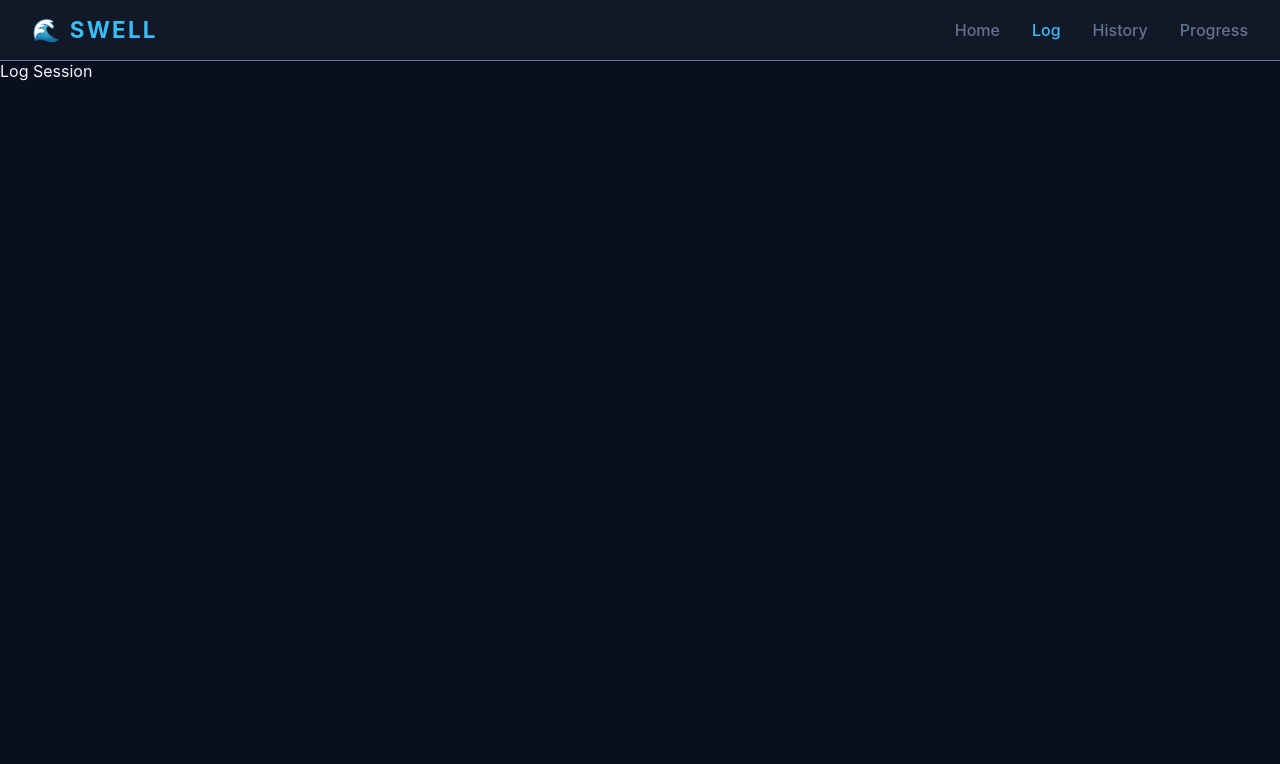
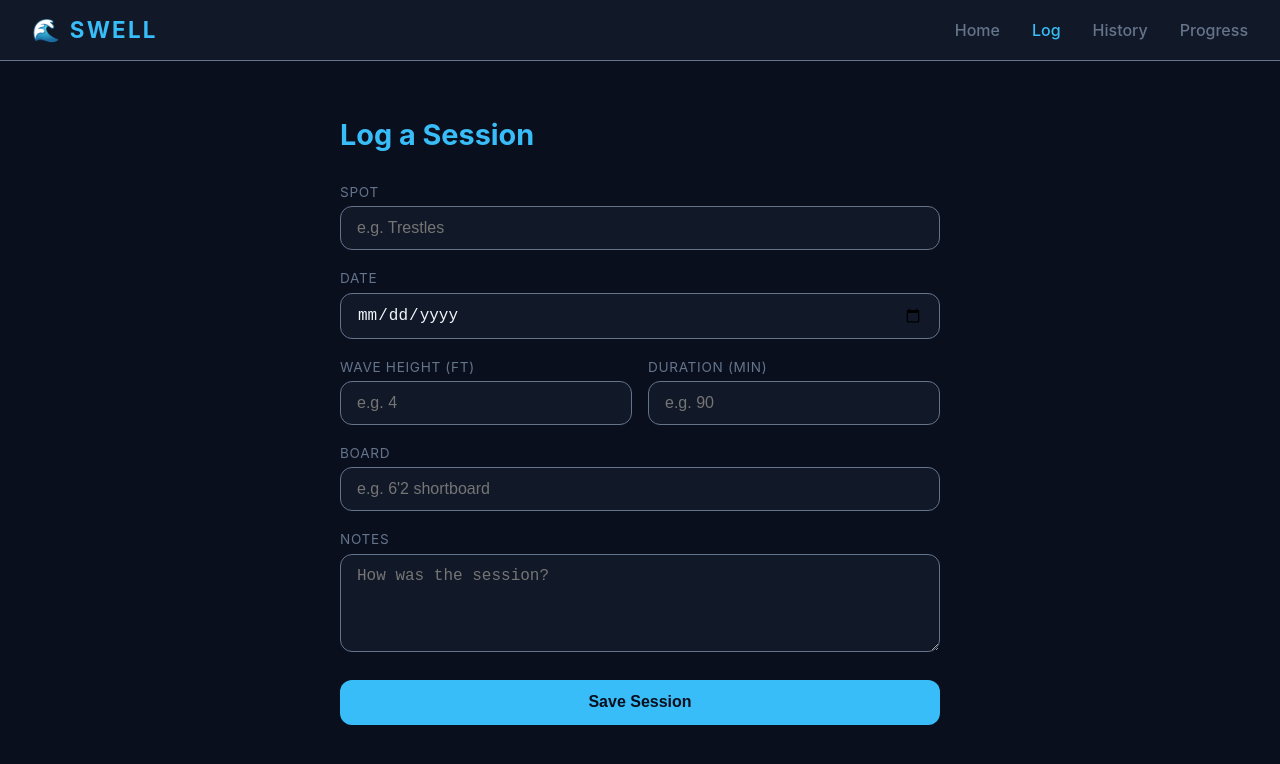
Before and after one commit to jradame/swell, a React (Vite) app: page /log in a window 1280 px wide. Shown: the top 764 px of the page. Built offline with nearby package versions, Linux system fonts and the light colour scheme.

Commit message:
build LogSession form

```diff
--- a/src/pages/LogSession.jsx
+++ b/src/pages/LogSession.jsx
@@ -1,2 +1,71 @@
-function LogSession() { return <div>Log Session</div> }
+import { useState } from 'react'
+import { useSessions } from '../context/SessionContext'
+import { useNavigate } from 'react-router-dom'
+import styles from './LogSession.module.css'
+
+function LogSession() {
+  const { addSession } = useSessions()
+  const navigate = useNavigate()
+
+  const [form, setForm] = useState({
+    spot: '',
+    date: '',
+    waveHeight: '',
+    duration: '',
+    board: '',
+    notes: ''
+  })
+
+  const handleChange = (e) => {
+    setForm(prev => ({ ...prev, [e.target.name]: e.target.value }))
+  }
+
+  const handleSubmit = (e) => {
+    e.preventDefault()
+    addSession(form)
+    navigate('/history')
+  }
+
+  return (
+    <div className={styles.container}>
+      <h2 className={styles.heading}>Log a Session</h2>
+      <form className={styles.form} onSubmit={handleSubmit}>
+
+        <div className={styles.field}>
+          <label>Spot</label>
+          <input name="spot" value={form.spot} onChange={handleChange} placeholder="e.g. Trestles" required />
+        </div>
+
+        <div className={styles.field}>
+          <label>Date</label>
+          <input name="date" type="date" value={form.date} onChange={handleChange} required />
+        </div>
+
+        <div className={styles.row}>
+          <div className={styles.field}>
+            <label>Wave Height (ft)</label>
+            <input name="waveHeight" type="number" value={form.waveHeight} onChange={handleChange} placeholder="e.g. 4" required />
+          </div>
+          <div className={styles.field}>
+            <label>Duration (min)</label>
+            <input name="duration" type="number" value={form.duration} onChange={handleChange} placeholder="e.g. 90" required />
+          </div>
+        </div>
+
+        <div className={styles.field}>
+          <label>Board</label>
+          <input name="board" value={form.board} onChange={handleChange} placeholder="e.g. 6'2 shortboard" />
+        </div>
+
+        <div className={styles.field}>
+          <label>Notes</label>
+          <textarea name="notes" value={form.notes} onChange={handleChange} placeholder="How was the session?" rows={4} />
+        </div>
+
+        <button type="submit" className={styles.submit}>Save Session</button>
+      </form>
+    </div>
+  )
+}
+
 export default LogSession
--- /dev/null
+++ b/src/pages/LogSession.module.css
@@ -0,0 +1,69 @@
+.container {
+  max-width: 600px;
+  margin: 0 auto;
+  padding: 2rem;
+}
+
+.heading {
+  font-size: 1.8rem;
+  font-weight: 700;
+  color: var(--color-primary);
+  margin-bottom: 2rem;
+}
+
+.form {
+  display: flex;
+  flex-direction: column;
+  gap: 1.25rem;
+}
+
+.field {
+  display: flex;
+  flex-direction: column;
+  gap: 0.4rem;
+}
+
+.row {
+  display: grid;
+  grid-template-columns: 1fr 1fr;
+  gap: 1rem;
+}
+
+label {
+  font-size: 0.85rem;
+  color: var(--color-muted);
+  text-transform: uppercase;
+  letter-spacing: 0.05em;
+}
+
+input, textarea {
+  background: var(--color-surface);
+  border: 1px solid var(--color-muted);
+  border-radius: var(--radius);
+  padding: 0.75rem 1rem;
+  color: var(--color-text);
+  font-size: 1rem;
+  outline: none;
+  transition: border-color 0.2s;
+}
+
+input:focus, textarea:focus {
+  border-color: var(--color-primary);
+}
+
+.submit {
+  background: var(--color-primary);
+  color: #0a0f1e;
+  border: none;
+  border-radius: var(--radius);
+  padding: 0.85rem;
+  font-size: 1rem;
+  font-weight: 700;
+  cursor: pointer;
+  transition: opacity 0.2s;
+  margin-top: 0.5rem;
+}
+
+.submit:hover {
+  opacity: 0.85;
+}
```
